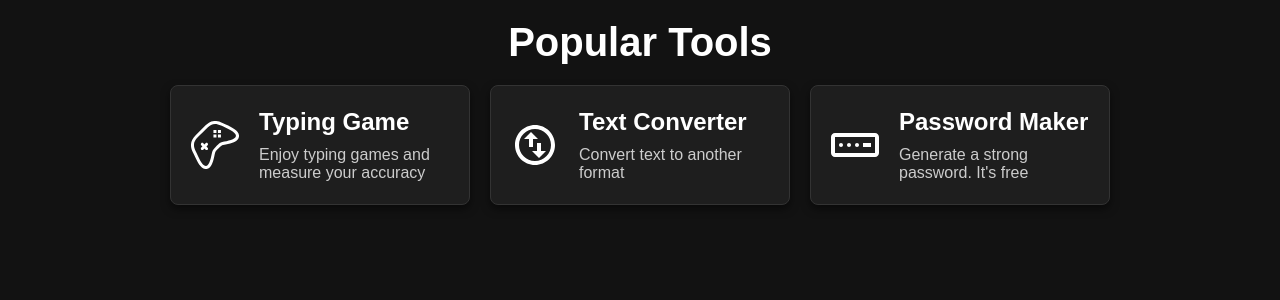
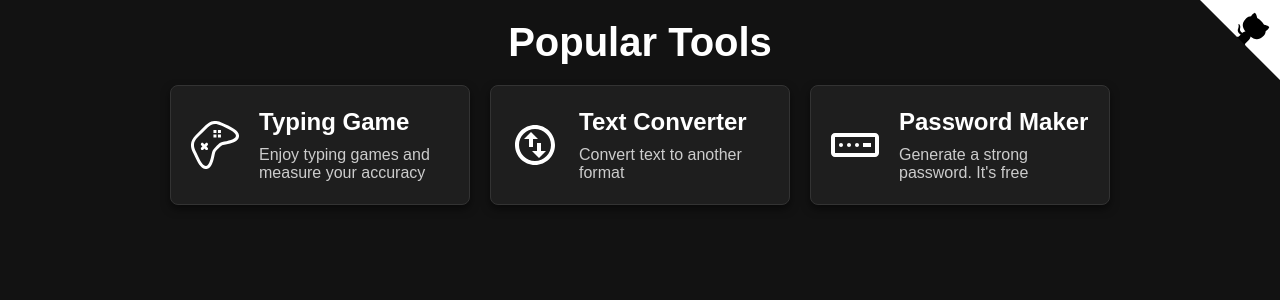
Before and after one commit to jhh78/document-assistance, a Next.js app: page / in a window 1280 px wide. Shown: the top 300 px of the page. Built offline with nearby package versions, Linux system fonts and the light colour scheme.

Commit message:
깃헙 링크 추가

```diff
--- a/app/page.module.css
+++ b/app/page.module.css
@@ -7,6 +7,7 @@
   padding: 20px;
   background-color: #121212; /* 다크 배경색 */
   color: #ffffff; /* 텍스트 색상을 흰색으로 설정 */
+  position: relative;
 }
 
 .header {
@@ -108,8 +109,26 @@
   text-overflow: ellipsis;
 }
 
+.githubMark {
+  position: absolute;
+  filter: invert(1);
+  top: 0;
+  right: 0;
+  transform-origin: top right; /* 스케일에 반응하도록 설정 */
+  transition: transform 0.5s ease-in-out; /* 자연스럽게 커지도록 애니메이션 추가 */
+}
+
+.githubMark:hover {
+  animation: octocat-wave 560ms ease-in-out;
+  transform: scale(1.5);
+}
+
 /* 반응형 디자인을 위한 미디어 쿼리 */
 @media (max-width: 768px) {
+  .githubMark,
+  .githubMark:hover {
+    transform: scale(0.6);
+  }
 }
 
 /* 모바일화면에서 비표시할 서비스 */
--- a/app/page.tsx
+++ b/app/page.tsx
@@ -1,15 +1,40 @@
 import { NextPage } from "next";
 import styles from "@/app/page.module.css";
 import MenuList from "@/component/index/MenuList";
-// import SearchArea from "@/component/index/SearchArea";
 
 const Page: NextPage = () => {
   return (
     <div className={styles.page}>
       <header className={styles.header}>
         <h1 className={styles.title}>Popular Tools</h1>
+        <div className={styles.githubMark}>
+          <a
+            href="https://github.com/jhh78/document-assistance"
+            className="github-corner"
+            aria-label="View source on GitHub"
+          >
+            <svg
+              width="80"
+              height="80"
+              viewBox="0 0 250 250"
+              aria-hidden="true"
+            >
+              <path d="M0,0 L115,115 L130,115 L142,142 L250,250 L250,0 Z"></path>
+              <path
+                d="M128.3,109.0 C113.8,99.7 119.0,89.6 119.0,89.6 C122.0,82.7 120.5,78.6 120.5,78.6 C119.2,72.0 123.4,76.3 123.4,76.3 C127.3,80.9 125.5,87.3 125.5,87.3 C122.9,97.6 130.6,101.9 134.4,103.2"
+                fill="currentColor"
+                style={{ transformOrigin: "130px 106px" }}
+                className="octo-arm"
+              ></path>
+              <path
+                d="M115.0,115.0 C114.9,115.1 118.7,116.5 119.8,115.4 L133.7,101.6 C136.9,99.2 139.9,98.4 142.2,98.6 C133.8,88.0 127.5,74.4 143.8,58.0 C148.5,53.4 154.0,51.2 159.7,51.0 C160.3,49.4 163.2,43.6 171.4,40.1 C171.4,40.1 176.1,42.5 178.8,56.2 C183.1,58.6 187.2,61.8 190.9,65.4 C194.5,69.0 197.7,73.2 200.1,77.6 C213.8,80.2 216.3,84.9 216.3,84.9 C212.7,93.1 206.9,96.0 205.4,96.6 C205.1,102.4 203.0,107.8 198.3,112.5 C181.9,128.9 168.3,122.5 157.7,114.1 C157.9,116.9 156.7,120.9 152.7,124.9 L141.0,136.5 C139.8,137.7 141.6,141.9 141.8,141.8 Z"
+                fill="currentColor"
+                className="octo-body"
+              ></path>
+            </svg>
+          </a>
+        </div>
       </header>
-      {/* <SearchArea /> */}
       <main className={styles.main}>
         <div className={styles.cardContainer}>
           <MenuList />
```
